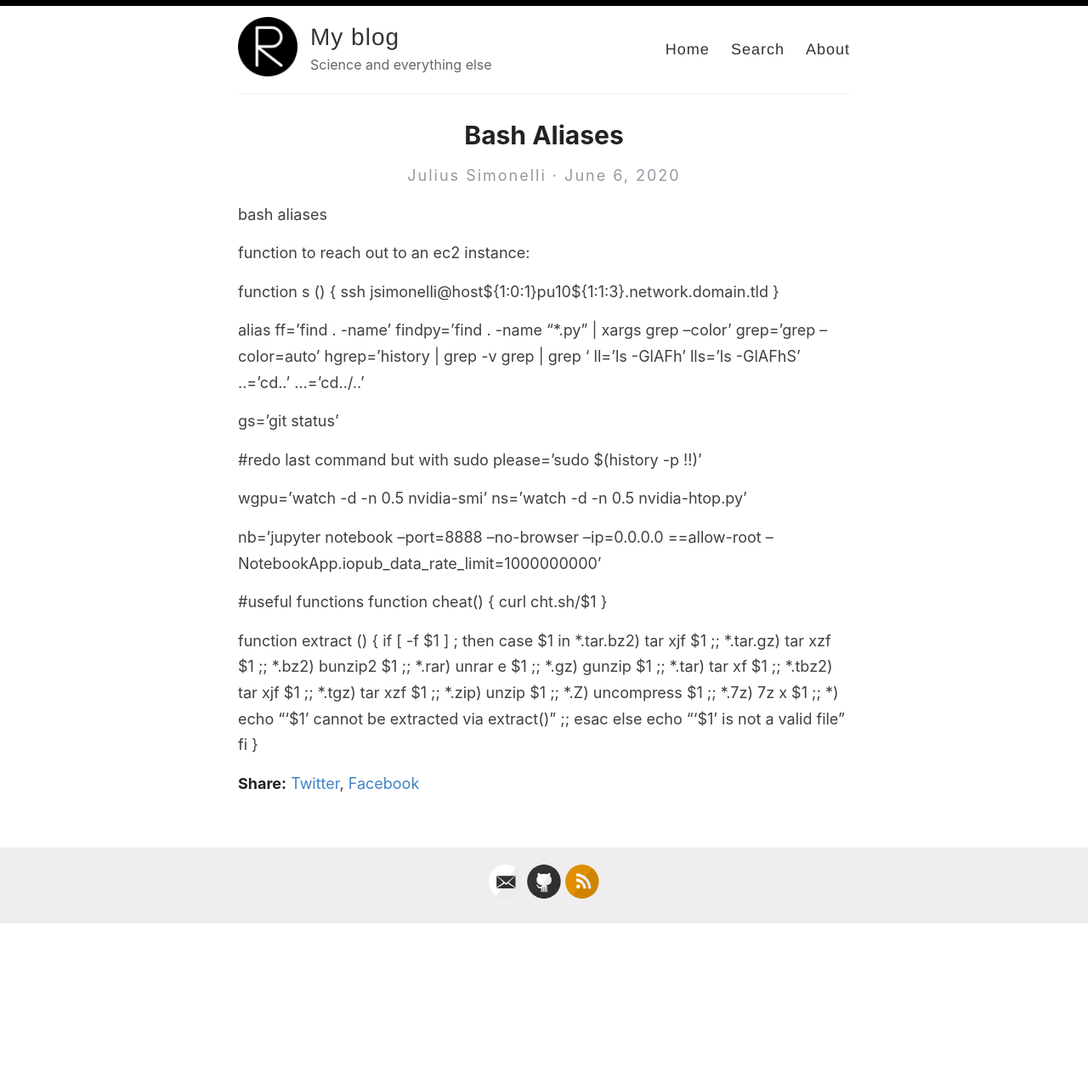
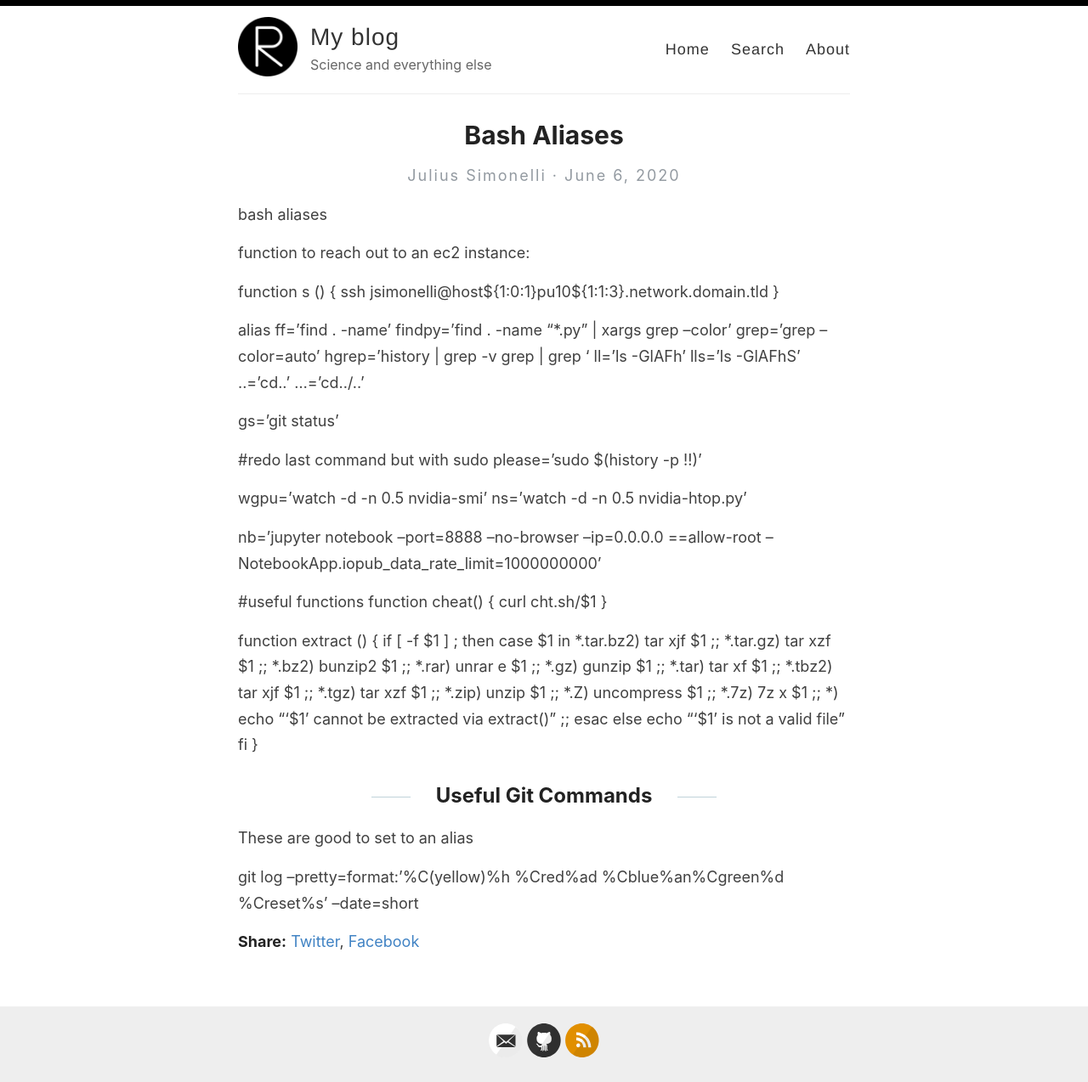
Before and after one commit to jss367/blog, a Jekyll site: the page built from _posts/2020-06-06-bash-aliases.md, in a window 1280 px wide. Shown: the whole page at 85% size. Built offline with Jekyll 4.4.1, drawn with Linux system fonts in a browser that asks for light colours; our own code applies the rules of GitHub Pages for plain Markdown files; before the commit the page ends 1088 px from its top, so only the background shows below that.

Commit message:
Update 2020-06-06-bash-aliases.md

```diff
--- a/_posts/2020-06-06-bash-aliases.md
+++ b/_posts/2020-06-06-bash-aliases.md
@@ -56,3 +56,12 @@ function extract () {
  echo "'$1' is not a valid file"
  fi
  }
+
+
+
+
+## Useful Git Commands
+
+These are good to set to an alias
+
+git log --pretty=format:'%C(yellow)%h %Cred%ad %Cblue%an%Cgreen%d %Creset%s' --date=short
```
